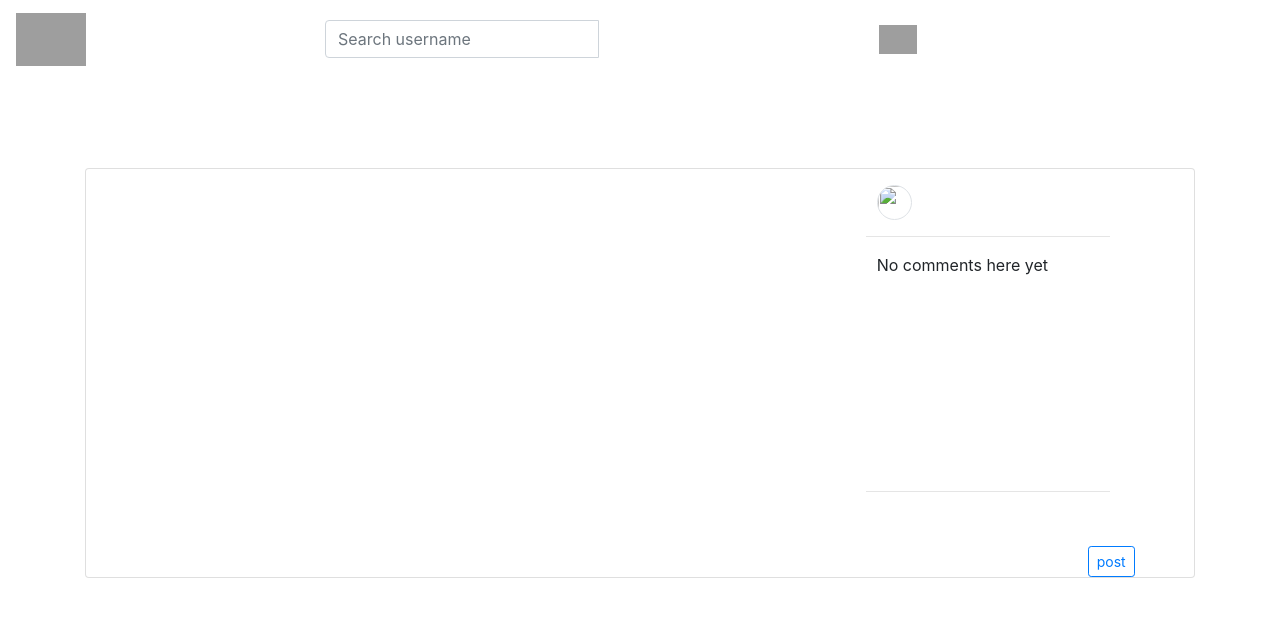
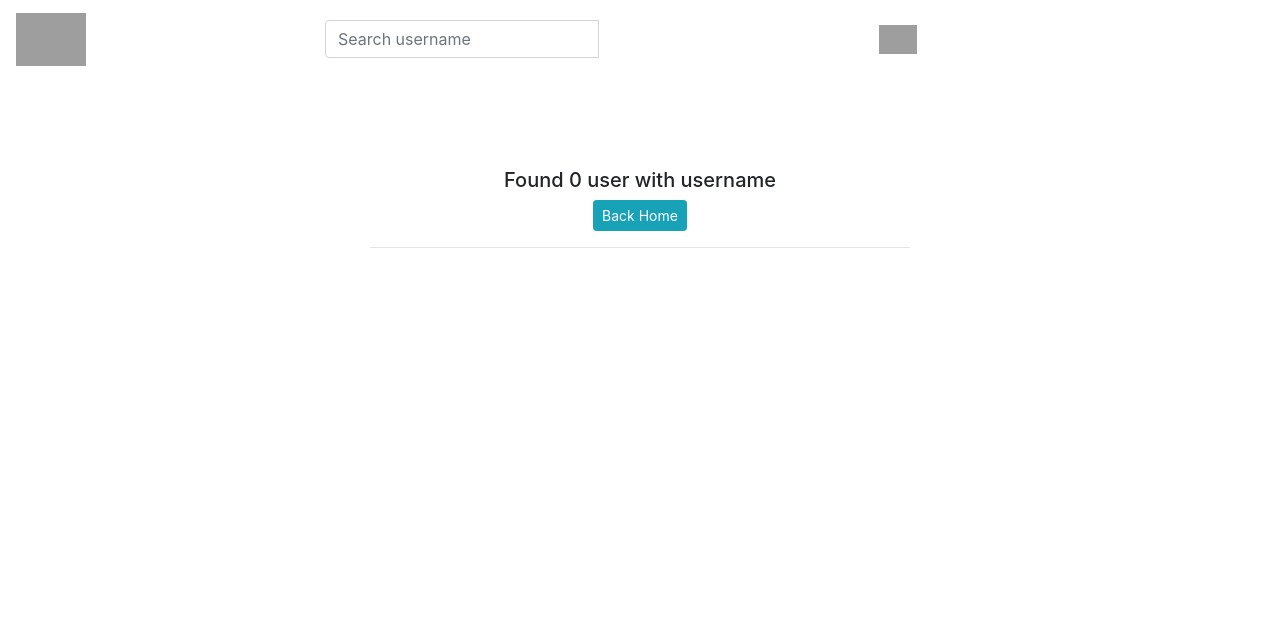
Before and after one commit to Marionjames-ally/Instagram, a Django app: page /results/ in a window 1280 px wide. Shown: the top 617 px of the page. Run offline with Django 3.2, Linux system fonts and the light colour scheme; a user stored in the database is signed in; parts of the project's set-up code (start-up, migrations or seed data) failed here and were passed over; some libraries are stand-ins or nearby versions; grey boxes are pictures that could not be loaded.

Commit message:
add a search function to search for the usesers using their user names and also allow the user to follow the other users

```diff
--- a/insta/templates/insta-templates/instagram.html
+++ b/insta/templates/insta-templates/instagram.html
@@ -38,7 +38,7 @@
             </div>
 
             {% for caption in captions %}
-            <div class="card mb-6">
+            <div class="mb-6">
                 <div class="card-title">
                     <img src="{{caption.user.profile_picture.url}}" class="rounded-circle border ml-3 mt-2  mr-3"  width="35" height="35"> : <p>{{caption.user.user.username}}</p>
                     {% comment %} <a href="{% url 'uprofile' caption.user.user.username  %}" class="mt-4 user" style="text-decoration:none; color:black">{{caption.user.user.username|title}}</a> {% endcomment %}
--- a/insta/templates/insta-templates/search.html
+++ b/insta/templates/insta-templates/search.html
@@ -1,50 +1,44 @@
 {% extends 'insta-templates/base.html' %}
 {% load bootstrap4 %}
-{% load static %}
-{% load crispy_forms_tags %}
+{% block content %}
 
-{% block content %}
-<div class="container" style="margin-top:7%;">
-    <div class="card">
-        <div class="row">
-            <div class="col-md-8 ml-3"
-                 style="background-image:url({{ image.image.url }});;background-size: contain; background-repeat:no-repeat">
-                <img src="{{image.image.url}}" style="visibility: hidden;" class="card-img" width="100%"/>
-            </div>
-            <div class="col-md-3 mt-2">
-                <img src="{{image.user.profile_picture.url}}" class="rounded-circle border ml-3 mt-2  mr-3"
-                     alt="{{image.user.user.username}}" width="35" height="35">
-                <a href="{% url 'user_profile' image.user.user.username %}" class="mt-4 user">{{image.user.user.username | title}}</a>
+<div class="container" style="margin-top:7%">
+    <div class="row">
+        <div class="col-md-3"></div>
+        <div class="col-md-6">
+            {% if results %}
+            <h5 class="text-center">Found {{ results|length }} user{{ results|pluralize }}</h5>
+            {% else %}
+            <h5 class="text-center"> Found 0 user with username <strong>{{message}}</strong></h5>
 
-                <hr style="width:96%">
-                {% for comment in image.comments.all %}
-                <div class="comment">
-                    <div class="ml-2"><strong>{{ comment.user.user.username }}:</strong> &nbsp; <span class="text-secondary">{{ comment.comment }}</span>
+            <a class="d-block mx-auto" href="/">
+                <button class="btn btn-sm btn-info d-block mx-auto">Back Home</button>
+            </a>
+            {% endif %}
+            <hr>
+            {% if results %}
+        <p>{{results}}</p>
+            {% for user_profile in results %}
+
+            <div class="container">
+                <div class="row">
+                    <div class="col-md-3">
+                        <img src="{{user_profile.user.profile.profile_picture.url}}" alt=""
+                             class="rounded-circle border ml-3 mt-2  mr-3" width="55" height="55">
+                    </div>
+                    <div class="col-md-6 mt-2">
+                        <span><strong><a href="{% url 'user_profile' user_profile.user.username  %}">{{user_profile.user.username}}</a></strong></span><br>
+                        <span class="text-secondary">{{user_profile.user.profile.name}}</span>
                     </div>
                 </div>
-                {% empty %}
-                <p class="ml-3">No comments here yet</p>
-                {% endfor %}
-                <hr style="width:96%; margin-top:84%;">
-                <div id="like-section">
-                    {% include 'all-pics/like.html' %}
-                </div>
-                <form class="form" action="" method="post" novalidate>
-                    {% csrf_token %}
-                    <div class="row">
-                        <div class="col-md-10">
-                            {{ form|crispy }}
-                        </div>
-                        <div class="col-md-2 mt-4" >
-                            <button type="submit" class="btn btn-sm btn-outline-primary" style="margin-top:14px; margin-left:-10px">post</button>
-                        </div>
-                    </div>
+            </div>
+            <hr>
 
+            {% endfor %}
+            {% endif %}
+        <div class="col-md-3"></div>
+    </div>
 
-                </form>
-            </div>
-            <div class="col-md-1"></div>
-        </div>
-    </div>
 </div>
+
 {% endblock %}
--- a/insta/urls.py
+++ b/insta/urls.py
@@ -11,5 +11,8 @@
     path('', views.signout, {"next_page": '/'},name="signout"),
     path('profile/<id>/', views.profile,name = "profile"),
     path('comment/<id>',views.post_comment,name = 'comment'),
-    path('results/', views.search_profile, name = 'results')
+    path('results/', views.search_profile, name = 'results'),
+    path('user_profile/<username>/<pk>/', views.user_profile, name='user_profile'),
+    path('unfollow/<to_unfollow>', views.unfollow, name='unfollow'),
+    path('follow/<to_follow>', views.follow, name='follow'),
 ]
--- a/insta/views.py
+++ b/insta/views.py
@@ -54,7 +54,7 @@
     #     return render(request, 'registration/login.html', {'form': form}')
     if request.method == 'POST':
         username = request.POST['username']
-        password = request.POST['password']
+        password = request.POST['password1']
         user = authenticate(request, username=username, password=password)
         if user is not None:
             login(request, user)
@@ -126,20 +126,28 @@
 
 @login_required(login_url='login')
 def search_profile(request):
-    if 'user' in request.GET and request.GET['username']:
-        search_term = request.GET.get("username")
-        message = f"{search_term}"
+    if 'search_user' in request.GET and request.GET['search_user']:
+        name = request.GET.get("search_user")
 
-        searched_profile = User.search_profile(search_term)
-        searched_user = User.objects.filter(username=User)[0]
-        return render(request,'insta-templates/search.html')
+        trial = User.objects.filter(username=name)[0]
+        ids = trial.id
+        results = Profile.objects.filter(user_id=ids)
+
+        message = f'name'
+        params = {
+            'results': results,
+            'message': message
+        }
+        return render(request, 'insta-templates/search.html', params)
     else:
-         message=''
-    return render(request, 'insta-templates/search.html', {'message':message})
+        message = ""
+
+
+    return render(request, 'insta-templates/search.html')
 
 
 @login_required(login_url='login')
-def user_profile(request, username):
+def user_profile(request, username, pk):
     user_prof = get_object_or_404(User, username=username)
     if request.user == user_prof:
         return redirect('profile')
@@ -159,4 +167,19 @@
         'follow_status': follow_status
     }
     print(followers)
-    return render(request, 'all-pics/user-profile.html', params)
+    return render(request, 'insta-templates/user-profile.html', params)
+
+def unfollow(request, to_unfollow):
+    if request.method == 'GET':
+        user_profile2 = Profile.objects.get(pk=to_unfollow)
+        unfollow_d = Follow.objects.filter(follower=request.user.profile, followed=user_profile2)
+        unfollow_d.delete()
+        return redirect('user_profile', user_profile2.user.username)
+
+
+def follow(request, to_follow):
+    if request.method == 'GET':
+        user_profile3 = Profile.objects.get(pk=to_follow)
+        follow_s = Follow(follower=request.user.profile, followed=user_profile3)
+        follow_s.save()
+        return redirect('user_profile', user_profile3.user.username)
```
Also changed, not shown: insta/templates/insta-templates/user-profile.html (added, +59 -0 lines), insta/migrations/0007_auto_20200309_1800.py (added).
